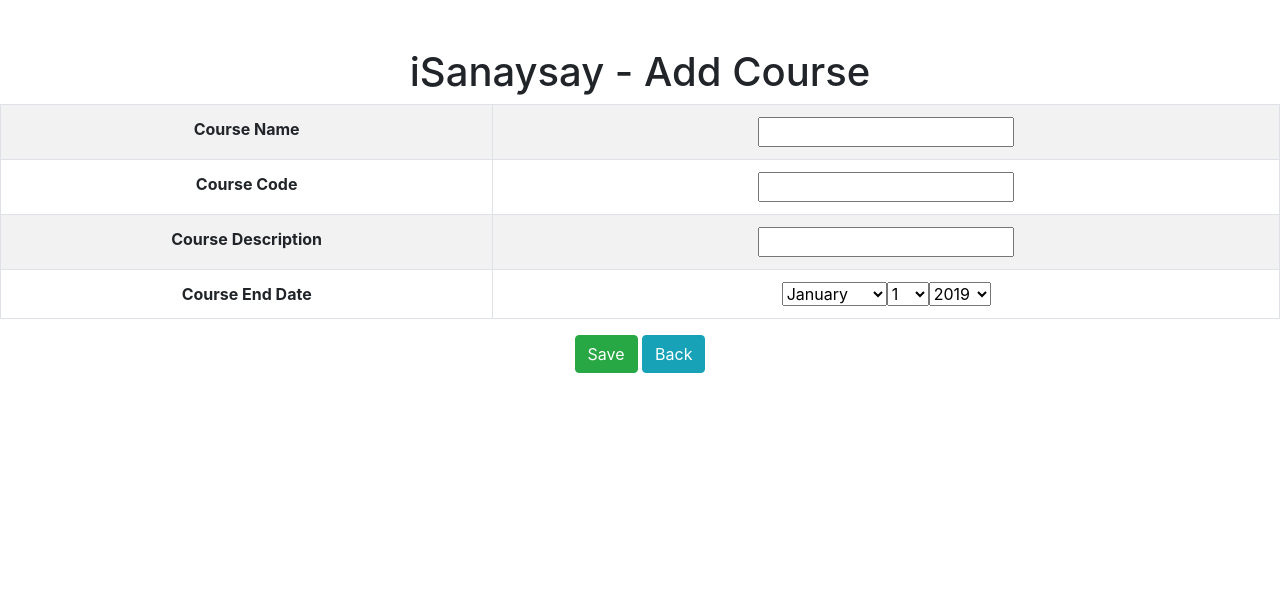
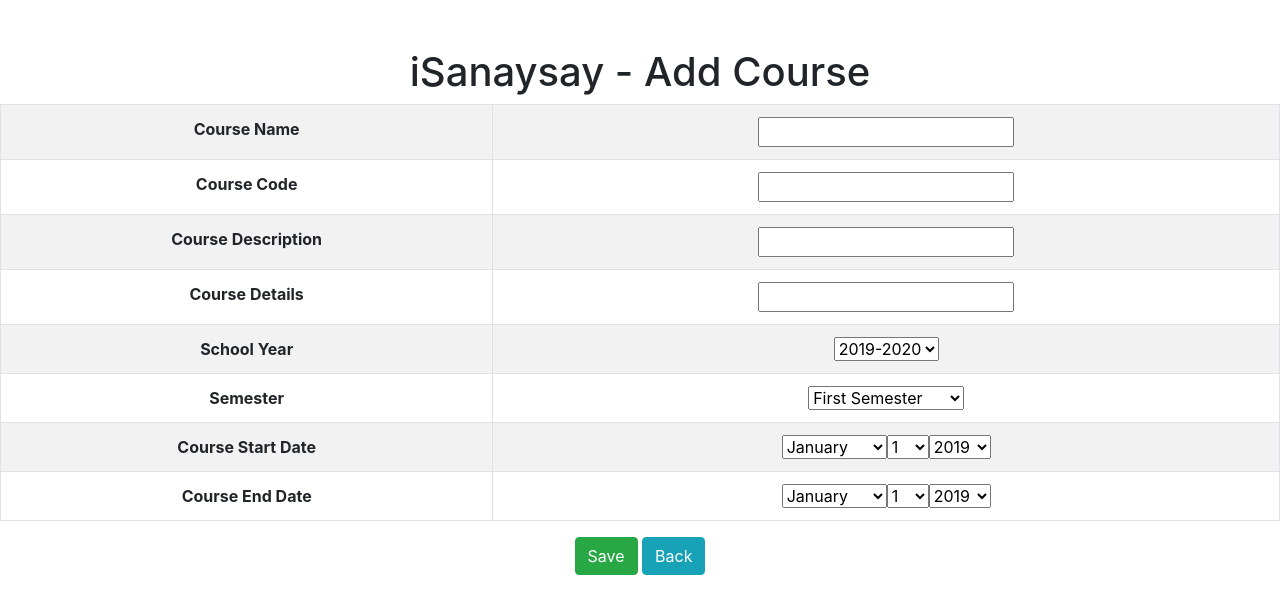
Before and after one commit to vdmamaril06/isanaysay, a Django app: page /isanaysay/add_course in a window 1280 px wide. Shown: the top 614 px of the page. Run offline with Django 3.2, Linux system fonts and the light colour scheme; lists and menus that the app fills with data are empty; some libraries are stand-ins or nearby versions.

Commit message:
added semester and section in Courses

```diff
--- a/templates/add_course.html
+++ b/templates/add_course.html
@@ -20,6 +20,22 @@
 						<th>{{ course_form.course_description }}</th>
 					</tr>
 					<tr>
+						<th>Course Details</th>
+						<th>{{ course_form.course_detail }}</th>
+					</tr>
+					<tr>
+						<th>School Year</th>
+						<th>{{ course_form.course_school_year }}</th>
+					</tr>
+					<tr>
+						<th>Semester</th>
+						<th>{{ course_form.course_semester }}</th>
+					</tr>
+					<tr>
+						<th>Course Start Date</th>
+						<th>{{ course_form.start_date }}</th>
+					</tr>
+					<tr>
 						<th>Course End Date</th>
 						<th>{{ course_form.end_date }}</th>
 					</tr>
--- a/users/forms.py
+++ b/users/forms.py
@@ -28,6 +28,7 @@ class CustomUserChangeForm(UserChangeForm):
         fields = ('email', 'first_name', 'middle_name', 'last_name', 'id_number')
 
 class CourseForm(forms.ModelForm):
+	start_date = forms.DateField(label='What is the course start date?', widget=forms.SelectDateWidget)
 	end_date = forms.DateField(label='What is the course end date?', widget=forms.SelectDateWidget)
 	class Meta:
 		model = Course
--- a/users/models.py
+++ b/users/models.py
@@ -1,5 +1,6 @@
 from django.contrib.auth.models import AbstractUser
 from django.db import models
+from datetime import date
 
 class CustomUser(AbstractUser):
     pass
@@ -19,10 +20,24 @@ class CustomUser(AbstractUser):
         return self.first_name + " " + self.middle_name + " " + self.last_name
 
 class Course(models.Model):
+    pass
+    semester_Choices = (
+        ('A', 'First Semester'),
+        ('B', 'Second Semester'),
+        ('C', 'Summer'),
+    )
+    shoolYear_Choices = (
+        ('1', '2019-2020'),
+        ('2', '2020-2021'),
+        ('3', '2021-2022'),
+    )
     name = models.CharField(verbose_name="Course Name", max_length=128)
     course_code = models.CharField(verbose_name="Course Code", max_length=128)
     course_description = models.CharField(verbose_name="Course Description", max_length=500)
-    start_date = models.DateField(verbose_name="Course Start Date", auto_now_add=True)
+    course_detail = models.CharField(verbose_name="Course Detail", max_length=100)
+    course_semester = models.CharField(max_length=1,choices=semester_Choices, default='A', verbose_name="Semester")
+    course_school_year = models.CharField(max_length=1,choices=shoolYear_Choices, default='20', verbose_name="School Year")
+    start_date = models.DateField(verbose_name="Course Start Date")
     end_date = models.DateField(verbose_name="Course End Date")
 
     def __str__(self):
@@ -86,6 +101,12 @@ class Enrollment(models.Model):
     course = models.ForeignKey(Course, verbose_name="Course", on_delete = models.CASCADE)
     student = models.ForeignKey(CustomUser, verbose_name="Student", on_delete = models.CASCADE)
 
+    def __str__(self):
+        return "%s" % self.course
+
 class Assignment(models.Model):
     course = models.ForeignKey(Course, verbose_name="Course", on_delete = models.CASCADE)
     teacher = models.ForeignKey(CustomUser, verbose_name="Teacher", on_delete = models.CASCADE)
+
+    def __str__(self):
+        return "%s" % self.course
--- a/users/views.py
+++ b/users/views.py
@@ -7,6 +7,8 @@ from django.http import HttpResponseRedirect
 from .forms import CustomUserCreationForm
 from spellchecker import SpellChecker
 from collections import Counter
+from django.db.models.query import QuerySet
+from django.db.models import Count
 import spacy
 nlp = spacy.load('en_core_web_sm')
 
@@ -23,6 +25,10 @@ def add_course(request):
         form = CourseForm(request.POST)
         if form.is_valid():
             form.save()
+            c = Course.objects.order_by('-id')[0]
+            t = CustomUser.objects.get(id=request.user.id)
+            assignment_x = Assignment(course=c,teacher=t)
+            assignment_x.save()
             return HttpResponseRedirect(reverse_lazy('view-courses'))
     else:
         context = {
@@ -54,10 +60,13 @@ def update_course(request, course_id):
 def view_courses(request):
     print(request.user.id)
     template = "list_course.html"
-##    courses = Course.objects.all()
+    course_school_years = Course.objects.values('course_school_year').annotate(dcount=Count('course_school_year'))
+    course_semesters = Course.objects.values('course_semester').annotate(dcount=Count('course_semester'))
     assignments = Assignment.objects.select_related('teacher','course')
     enrollments = Enrollment.objects.all()
     context = {
+        'course_school_years': course_school_years,
+        'course_semesters': course_semesters,
         'assignments': assignments,
         'enrollments': enrollments,
     }
```
Also changed, not shown: templates/list_course.html (+17 -5 lines), templates/update_course.html (+22 -8 lines), db.sqlite3, users/migrations/0001_initial.py, users/migrations/0002_auto_20200127_0819.py (added).
